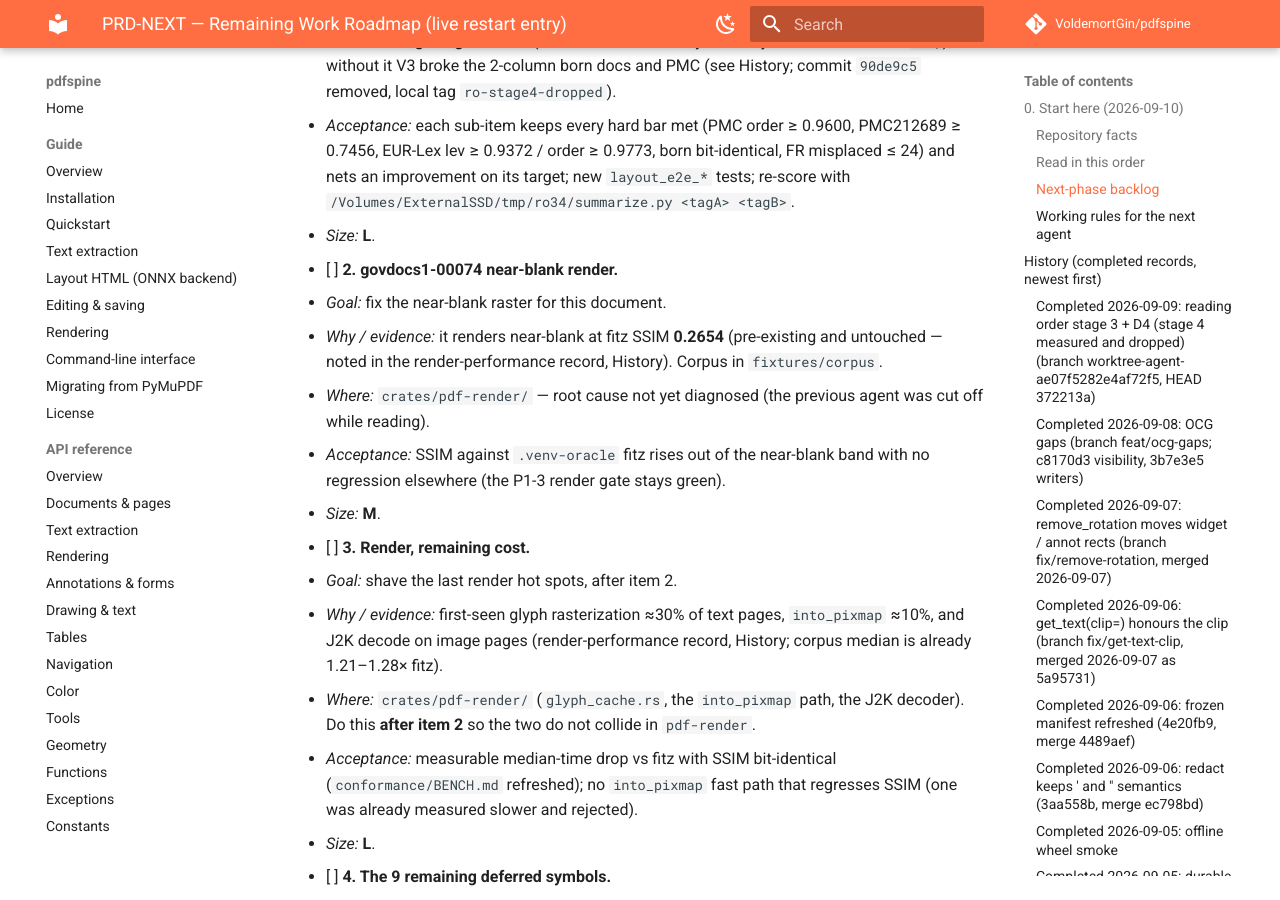
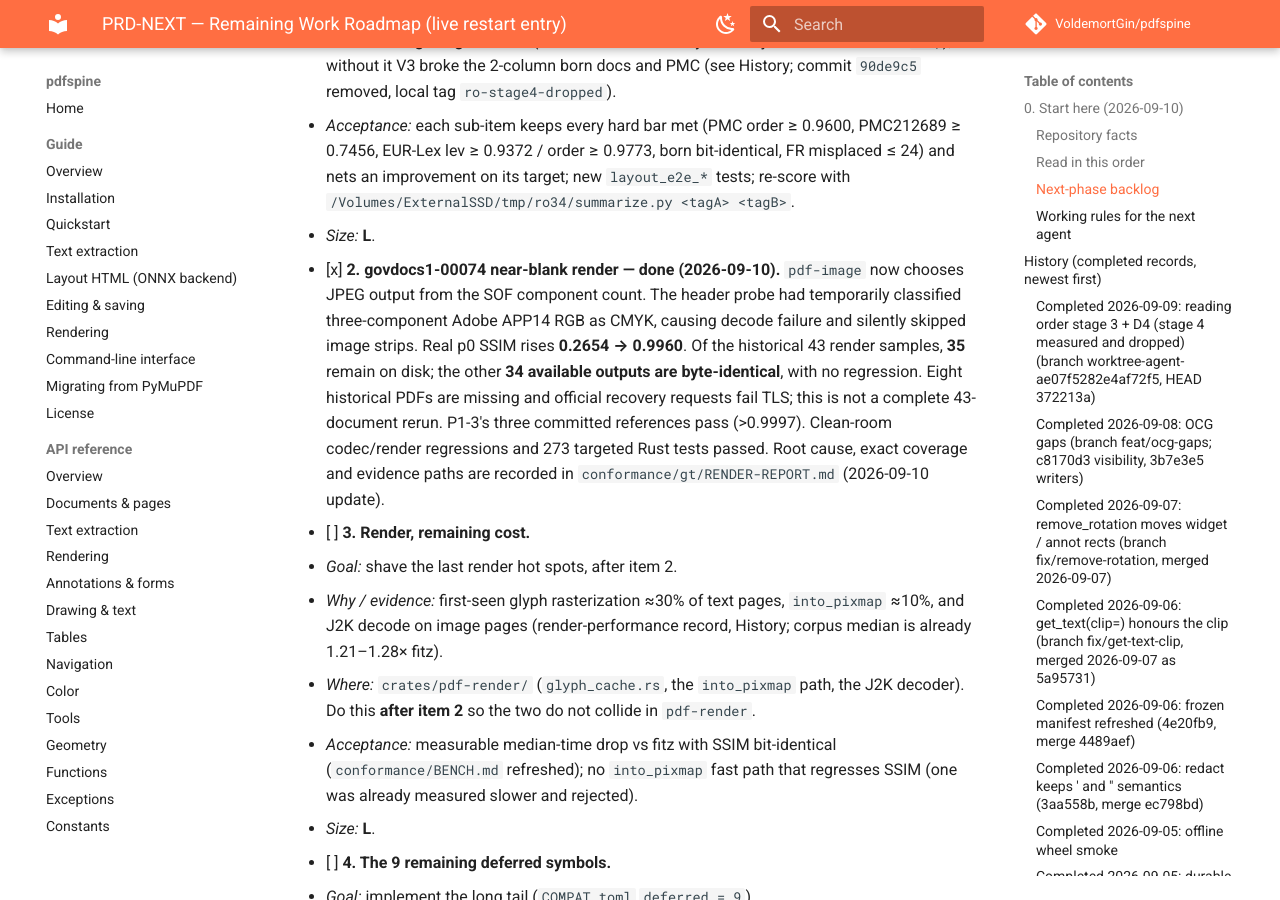
Before and after one commit to VoldemortGin/pdfspine, an MkDocs documentation site: the page built from docs/PRD-NEXT.md, in a window 1280 px wide and 900 px high, scrolled down 3980 px. Built offline with MkDocs 1.6.1 and Material for MkDocs 9.7.7, drawn with Linux system fonts in a browser that asks for light colours; comment, search, counter and statistics services are not loaded.

Commit message:
docs: record Adobe RGB render fix and validation coverage

```diff
--- a/docs/PRD-NEXT.md
+++ b/docs/PRD-NEXT.md
@@ -175,16 +175,17 @@
     tests; re-score with `/Volumes/ExternalSSD/tmp/ro34/summarize.py <tagA> <tagB>`.
   - *Size:* **L**.
 
-- [ ] **2. govdocs1-00074 near-blank render.**
-  - *Goal:* fix the near-blank raster for this document.
-  - *Why / evidence:* it renders near-blank at fitz SSIM **0.2654** (pre-existing
-    and untouched — noted in the render-performance record, History). Corpus in
-    `fixtures/corpus`.
-  - *Where:* `crates/pdf-render/` — root cause not yet diagnosed (the previous
-    agent was cut off while reading).
-  - *Acceptance:* SSIM against `.venv-oracle` fitz rises out of the near-blank
-    band with no regression elsewhere (the P1-3 render gate stays green).
-  - *Size:* **M**.
+- [x] **2. govdocs1-00074 near-blank render — done (2026-09-10).**
+  `pdf-image` now chooses JPEG output from the SOF component count. The header
+  probe had temporarily classified three-component Adobe APP14 RGB as CMYK,
+  causing decode failure and silently skipped image strips. Real p0 SSIM rises
+  **0.2654 → 0.9960**. Of the historical 43 render samples, **35** remain on
+  disk; the other **34 available outputs are byte-identical**, with no regression.
+  Eight historical PDFs are missing and official recovery requests fail TLS;
+  this is not a complete 43-document rerun. P1-3's three committed references
+  pass (>0.9997). Clean-room codec/render regressions and 273 targeted Rust
+  tests passed. Root cause, exact coverage and evidence paths are recorded in
+  `conformance/gt/RENDER-REPORT.md` (2026-09-10 update).
 
 - [ ] **3. Render, remaining cost.**
   - *Goal:* shave the last render hot spots, after item 2.
```
Also changed, not shown: CHANGELOG.md (+4 -0 lines), conformance/gt/RENDER-REPORT.md (+35 -0 lines).
